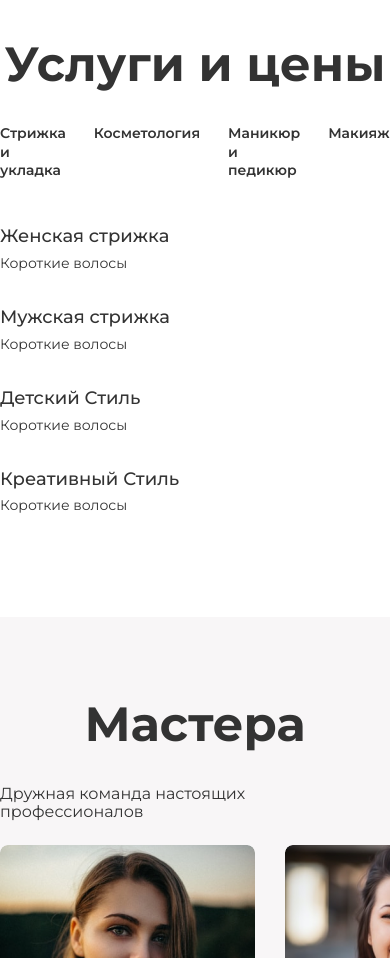
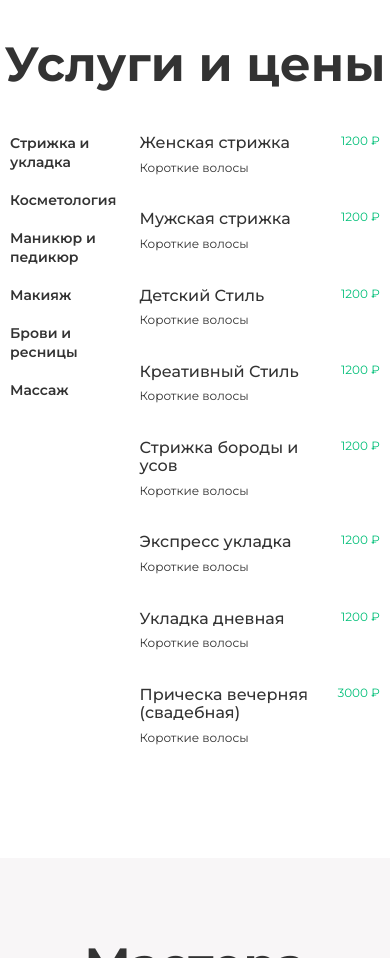
Before and after one commit to bokarevbs/BeautyWorld, a website: page src/index.html in a window 390 px wide. Shown: the part 4040-4998 px from the top of the page. Drawn offline with nearby package versions, Linux system fonts and the light colour scheme; files that its build step writes are made by us from their sources.

Commit message:
Adaptive view for "Prices" section

```diff
--- a/src/scss/_media.scss
+++ b/src/scss/_media.scss
@@ -199,6 +199,63 @@
         align-items: center;
         gap: 30px;
     }
+
+    .prices {
+        display: flex;
+        padding: 10px;
+    }
+
+    .prices-navigation {
+        margin-bottom: 47px;
+        width: 35%;
+    }
+
+    .prices-navigation__list {
+        list-style: none;
+        padding: 0;
+        margin: 0;
+        display: flex;
+        flex-direction: column;
+        gap: 20px;
+    }
+
+    .prices__list {
+        display: flex;
+        flex-direction: column;
+        gap: 32px;
+        width: 65%;
+    }
+
+    .prices__column {
+        display: flex;
+        flex-direction: column;
+        row-gap: 32px;
+    }
+
+    .prices__item {
+        width: 100%;
+    }
+
+    .prices__title {
+        font-size: 16px;
+        font-weight: 500;
+        margin: 0 0 8px;
+    }
+
+    .prices__subtitle {
+        font-size: 12px;
+        font-weight: 400;
+        margin: 0 0 4px;
+    }
+
+    .prices__value {
+        color: #00BF78;
+        font-size: 12px;
+    }
+
+    .prices__desription {
+        width: 80%;
+    }
 }
 /* Extra Small Devices, Phones */
 @media only screen and (max-width: 480px) {
--- a/src/scss/style.scss
+++ b/src/scss/style.scss
@@ -372,7 +372,6 @@
 
 .prices__list {
     display: flex;
-    flex-direction: row;
     gap: 125px;
 }
 
```
